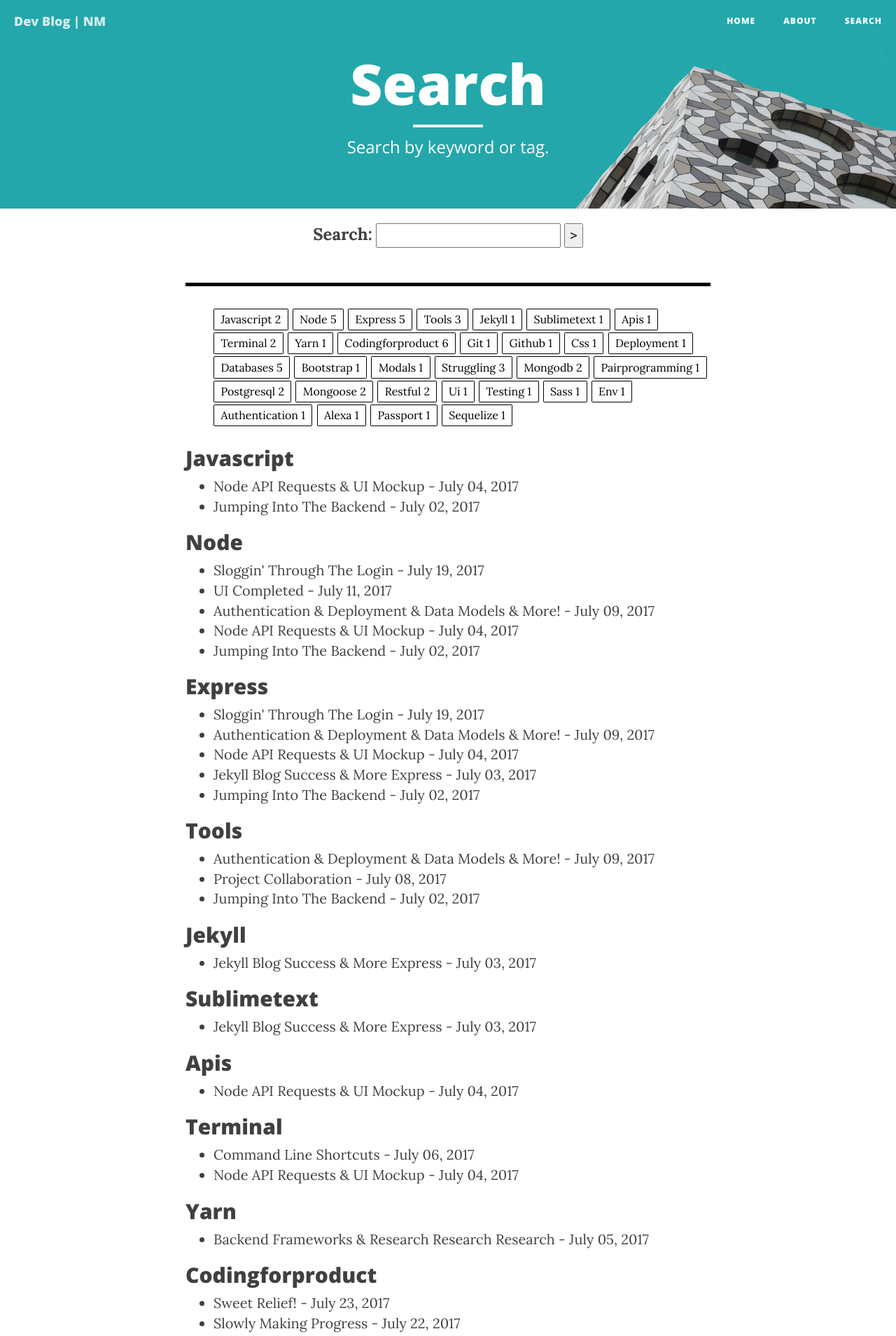
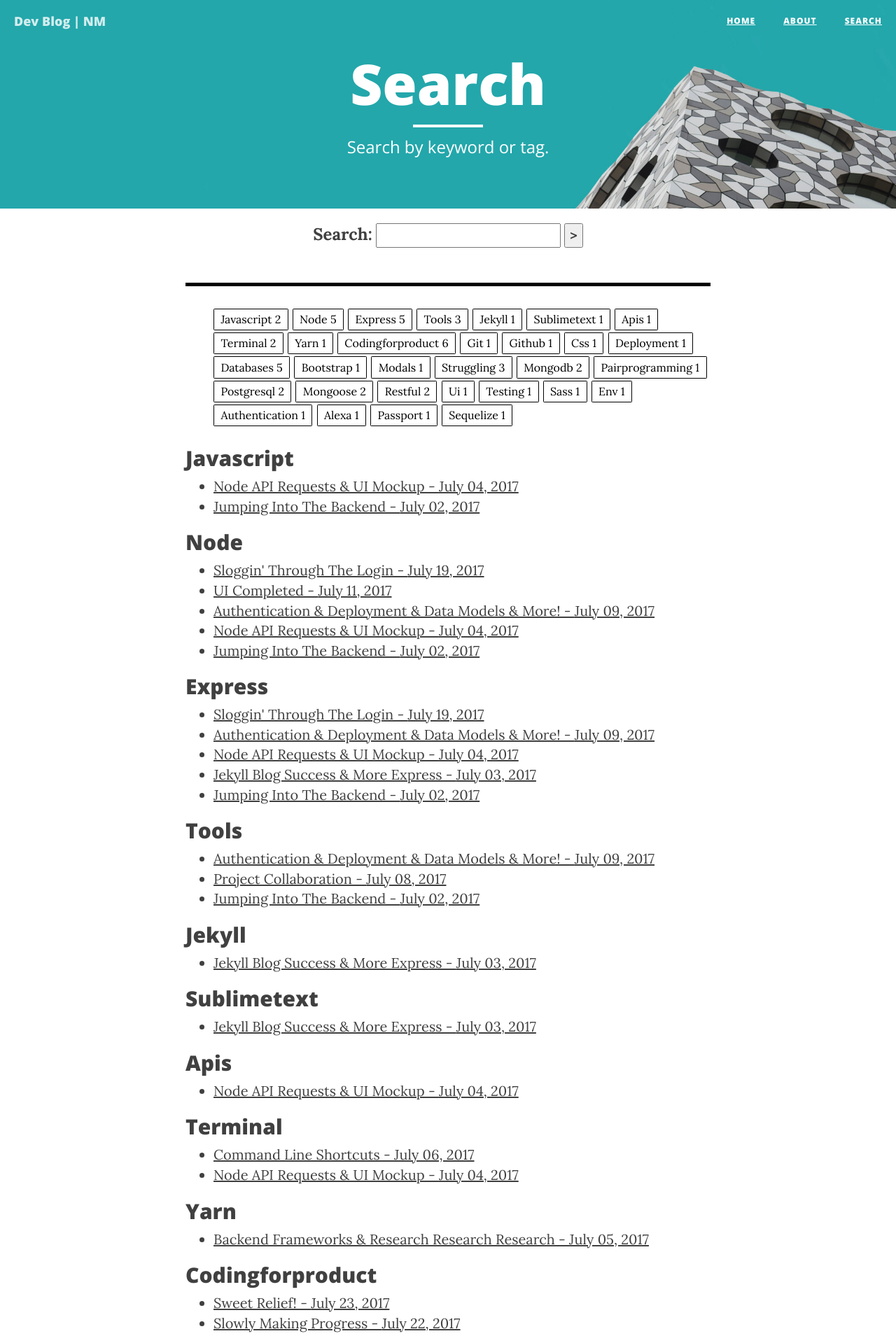
Before and after one commit to niamurrell/jekyll-blog, a Jekyll site: the page built from search/index.html, in a window 1280 px wide. Shown: the top 1909 px of the page at 70% size. Built offline with Jekyll 4.4.1, drawn with Linux system fonts in a browser that asks for light colours; nearby versions of some CDN libraries.

Commit message:
Edit li a styles

```diff
--- a/css/clean-blog.css
+++ b/css/clean-blog.css
@@ -13,7 +13,8 @@ p {
   line-height: 1.5;
   margin: 30px 0;
 }
-p a {
+p a,
+li a {
   text-decoration: underline;
 }
 
```
